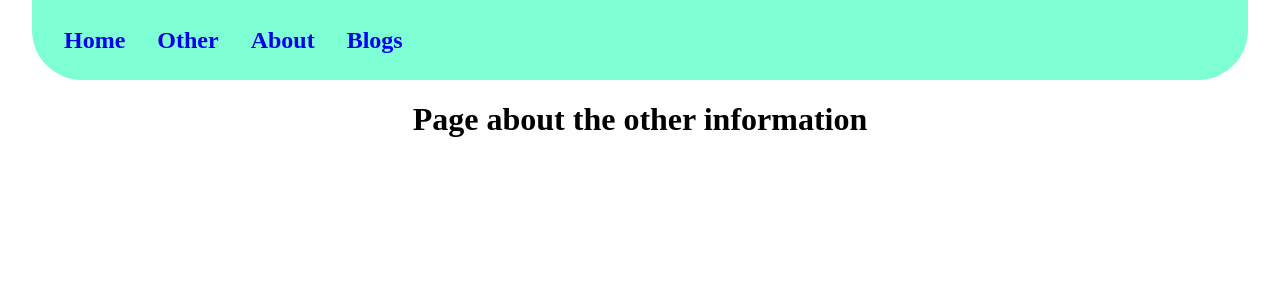
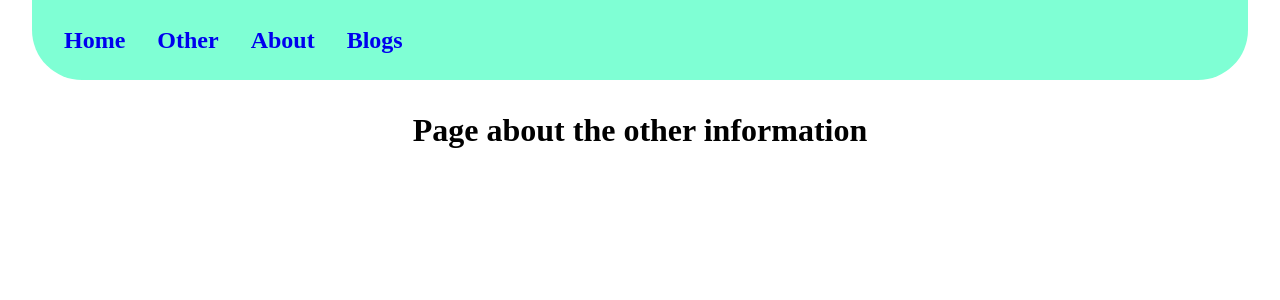
Before and after one commit to Waldemar-00/Sveltekit, a SvelteKit app: page /about in a window 1280 px wide. Shown: the top 300 px of the page. Built offline with nearby package versions, Linux system fonts and the light colour scheme.

Commit message:
error from @sveltejs/kit.

```diff
--- a/src/routes/+layout.svelte
+++ b/src/routes/+layout.svelte
@@ -40,4 +40,9 @@
 		justify-content: flex-start;
 		gap: calc(1rem + 2vmin);
 	}
+	:global(h1, p) {
+		width: 90vw;
+		margin: 2rem auto;
+		text-align: center;
+	}
 </style>
```
